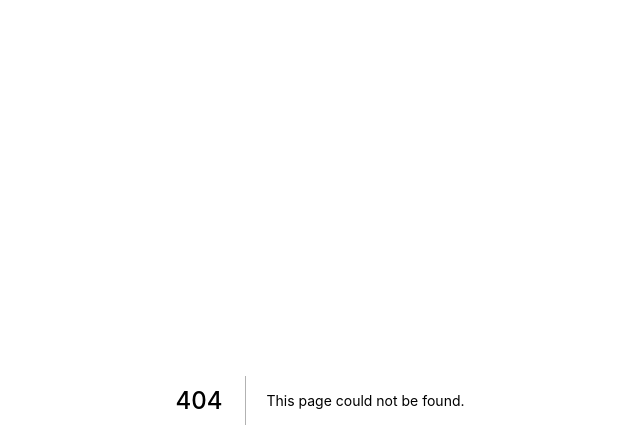
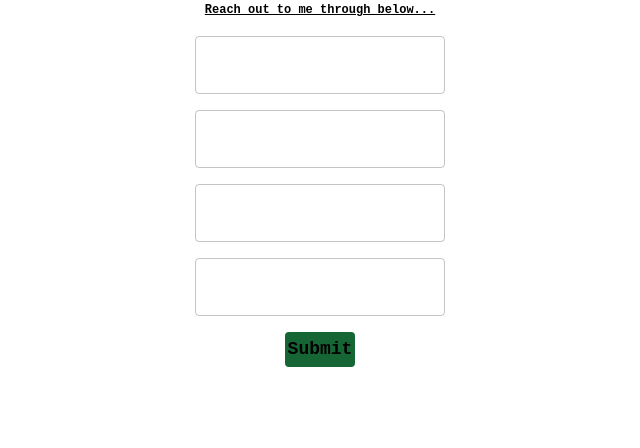
Before and after one commit to MallikarjunKamtam/portfolio-mallikarjun-kamtam-2022, a Next.js app: page /features/components/ReachmeForm in a window 1280 px wide. Before the commit this address had no page. Shown: the top 448 px of the page, without its empty margins (320-960 px from the left). Built offline with nearby package versions, Linux system fonts and the light colour scheme.

Commit message:
added reach me form

```diff
--- a/package.json
+++ b/package.json
@@ -18,11 +18,13 @@
     "@reduxjs/toolkit": "^1.8.6",
     "classname": "^0.0.0",
     "classnames": "^2.3.2",
+    "formik": "^2.2.9",
     "next": "12.3.1",
     "react": "18.2.0",
     "react-dom": "18.2.0",
     "react-redux": "^8.0.4",
-    "styled-components": "^5.3.6"
+    "styled-components": "^5.3.6",
+    "yup": "^0.32.11"
   },
   "devDependencies": {
     "@types/node": "18.8.5",
--- a/pages/features/components/Contact.tsx
+++ b/pages/features/components/Contact.tsx
@@ -3,6 +3,7 @@ import Header from "./Header";
 import Footer from "./Footer";
 
 import { GoogleMap, useLoadScript, Marker } from "@react-google-maps/api";
+import ReachMeForm from "./ReachmeForm";
 
 const Contact = () => {
   const { isLoaded } = useLoadScript({
@@ -21,7 +22,7 @@ const Contact = () => {
       <GoogleMap
         zoom={10}
         center={center}
-        mapContainerClassName="w-full h-screen"
+        mapContainerClassName="w-2/5 h-screen"
       >
         <Marker position={center} />
       </GoogleMap>
@@ -31,7 +32,14 @@ const Contact = () => {
   return (
     <div>
       <Header />
-      {isLoaded ? <Map /> : <label className="text-3xl">Loading...</label>}
+      <div className="flex justify-around items-center">
+        {isLoaded ? <Map /> : <label className="text-3xl">Loading...</label>}
+
+        <div className="rounded">
+          <ReachMeForm />
+        </div>
+      </div>
+
       <Footer />
     </div>
   );
--- a/pages/features/components/Footer.tsx
+++ b/pages/features/components/Footer.tsx
@@ -62,11 +62,12 @@ const Footer = () => {
     <div
       style={{
         position: "absolute",
-        bottom: "15px",
-        left: "43%",
+        bottom: "2%",
+        right: "1%",
       }}
-      className="mt-12 flex items-center justify-center gap-9"
+      className="mt-12 flex items-center justify-center gap-5"
     >
+      <div></div>
       {footerData.map((item: IFooterData) => (
         <div
           id={item.id.toString()}
--- a/pages/features/components/Header.tsx
+++ b/pages/features/components/Header.tsx
@@ -38,7 +38,7 @@ const Header = () => {
     <div>
       <div
         className={classNames(
-          "font-sofia font-bold flex justify-between items-center  text-lg p-5 shadow-sm  shadow-green-1",
+          "font-sofia font-bold flex justify-between items-center text-lg p-3 shadow-sm shadow-green-1",
           {
             "bg-trans": router.pathname === "/reach-me",
             "bg-black": router.pathname !== "/reach-me",
@@ -55,7 +55,7 @@ const Header = () => {
           onClick={onClickHandler}
         >
           <HomeIcon fontSize="small" />{" "}
-          <label className="cursor-pointer">Home page</label>
+          <label className="cursor-pointer text-xl font-bold">Home page</label>
         </a>
         <div className="flex gap-7">
           <label
--- /dev/null
+++ b/pages/features/components/ReachmeForm.tsx
@@ -0,0 +1,154 @@
+import { TextField } from "@mui/material";
+import React, { useState } from "react";
+import * as Yup from "yup";
+import { Formik, Form, ErrorMessage, useFormik } from "formik";
+
+interface initialFormValuesProps {
+  firstName: string;
+  lastName: string;
+  email: string;
+  phone: string;
+}
+
+const formValuesSchema = Yup.object().shape({
+  firstName: Yup.string().min(1).max(16).required("First name is required"),
+  lastName: Yup.string().min(1).max(16).required("Last name is required"),
+  email: Yup.string()
+    .required("Email is required")
+    .email("Please provide the email in correct format"),
+  phone: Yup.number().required("Phone number is required"),
+});
+
+const ReachMeForm = () => {
+  const initialFormValues: initialFormValuesProps = {
+    firstName: "",
+    lastName: "",
+    email: "",
+    phone: "",
+  };
+
+  const [values, setValues] =
+    useState<initialFormValuesProps>(initialFormValues);
+
+  const SignupForm = () => {
+    return (
+      <Formik
+        initialValues={values}
+        validationSchema={formValuesSchema}
+        onSubmit={(values) => {
+          console.log(values);
+        }}
+      >
+        {({ errors, touched, values, setValues }) => (
+          <Form>
+            <label className="text-xs font-bold underline">
+              Reach out to me through below...
+            </label>
+            <div className="flex flex-col gap-4 p-4 rounded bg-#cbd5e1">
+              <div>
+                <TextField
+                  sx={{
+                    input: {
+                      border: "1px solid white",
+                      color: "white",
+                      borderRadius: "4px",
+                    },
+                  }}
+                  onChange={(e) => {
+                    const { name, id, value } = e.target;
+                    setValues({ ...values, [name]: value });
+                  }}
+                  defaultValue={values.firstName}
+                  id="firstName"
+                  name="firstName"
+                  placeholder="First Name"
+                  variant="outlined"
+                />
+                <div>
+                  <ErrorMessage name={"firstName"} />
+                </div>
+              </div>{" "}
+              <div>
+                <TextField
+                  sx={{
+                    input: {
+                      border: "1px solid white",
+                      color: "white",
+                      borderRadius: "4px",
+                    },
+                  }}
+                  onChange={(e) => {
+                    const { name, id, value } = e.target;
+                    setValues({ ...values, [name]: value });
+                  }}
+                  id="lastName"
+                  name="lastName"
+                  placeholder="Last Name"
+                  variant="outlined"
+                />
+                <div>
+                  <ErrorMessage name={"lastName"} />
+                </div>
+              </div>{" "}
+              <div>
+                <TextField
+                  sx={{
+                    input: {
+                      border: "1px solid white",
+                      color: "white",
+                      borderRadius: "4px",
+                    },
+                  }}
+                  onChange={(e) => {
+                    const { name, id, value } = e.target;
+                    setValues({ ...values, [name]: value });
+                  }}
+                  id="email"
+                  name="email"
+                  type="email"
+                  placeholder="Email"
+                  variant="outlined"
+                />
+                <div>
+                  <ErrorMessage name={"email"} />
+                </div>
+              </div>{" "}
+              <div>
+                <TextField
+                  sx={{
+                    input: {
+                      border: "1px solid white",
+                      color: "white",
+                      borderRadius: "4px",
+                    },
+                  }}
+                  onChange={(e) => {
+                    const { name, id, value } = e.target;
+                    setValues({ ...values, [name]: value });
+                  }}
+                  type="number"
+                  id="phone"
+                  name="phone"
+                  placeholder="Phone"
+                  variant="outlined"
+                />
+                <div>
+                  <ErrorMessage name={"phone"} />
+                </div>
+              </div>
+              <div>
+                <button className="bg-green-6 rounded w-[70px] h-[35px] text-lg font-bold">
+                  Submit
+                </button>
+              </div>
+            </div>
+          </Form>
+        )}
+      </Formik>
+    );
+  };
+
+  return <div>{<div>{SignupForm()}</div>}</div>;
+};
+
+export default ReachMeForm;
--- a/pages/index.tsx
+++ b/pages/index.tsx
@@ -10,7 +10,7 @@ import store from "./store";
 const Home: NextPage = () => {
   return (
     <Provider store={store}>
-      <div className="text-sm text-ash">
+      <div className="text-sm">
         <Header />
         <div>
           <Mainpage />
--- a/styles/globals.css
+++ b/styles/globals.css
@@ -3,8 +3,7 @@ body {
   text-align: center;
   padding: 0;
   margin: 0;
-  font-family: -apple-system, BlinkMacSystemFont, Segoe UI, Roboto, Oxygen,
-    Ubuntu, Cantarell, Fira Sans, Droid Sans, Helvetica Neue, sans-serif;
+  font-family: monospace;
 }
 
 a {
--- a/tailwind.config.js
+++ b/tailwind.config.js
@@ -32,6 +32,7 @@ module.exports = {
       wall: "#425F57",
     },
     fontFamily: {
+      Montserrat: ["Montserrat"],
       sans: ["ui-sans-serif", "system-ui"],
       serif: ["ui-serif", "Georgia"],
       mono: ["ui-monospace", "SFMono-Regular"],
```
Also changed, not shown: 1 other file (tests, documents, lock files or other folders).
